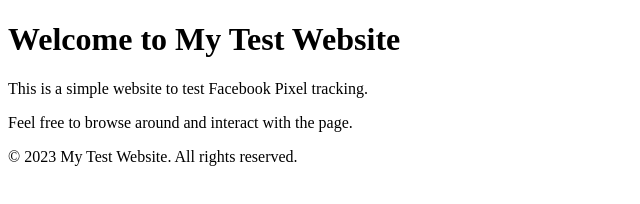
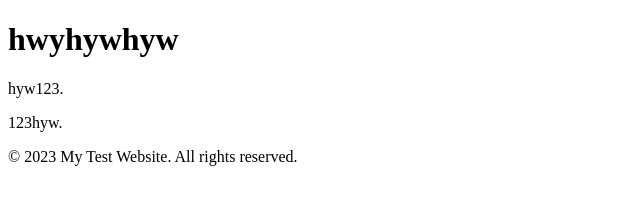
Before and after one commit to MERCER838/MERCER838.github.io, a plain HTML site: page index.html in a window 1280 px wide. Shown: the whole page, without its empty margins (0-640 px from the left). Drawn offline with Linux system fonts and the light colour scheme.

Commit message:
Update index.html

```diff
--- a/index.html
+++ b/index.html
@@ -27,12 +27,12 @@
 </head>
 <body>
     <header>
-        <h1>Welcome to My Test Website</h1>
+        <h1>hwyhywhyw</h1>
     </header>
 
     <main>
-        <p>This is a simple website to test Facebook Pixel tracking.</p>
-        <p>Feel free to browse around and interact with the page.</p>
+        <p>hyw123.</p>
+        <p>123hyw.</p>
     </main>
 
     <footer>
```
